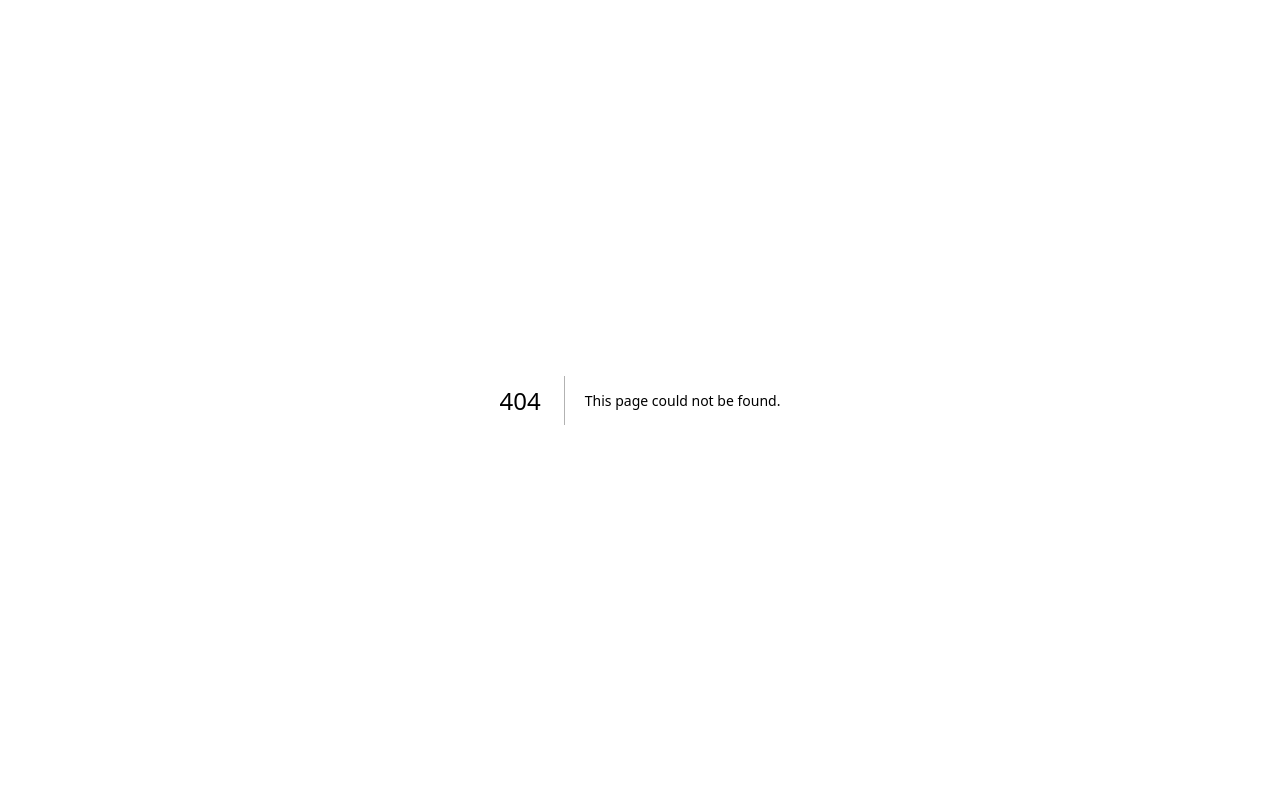
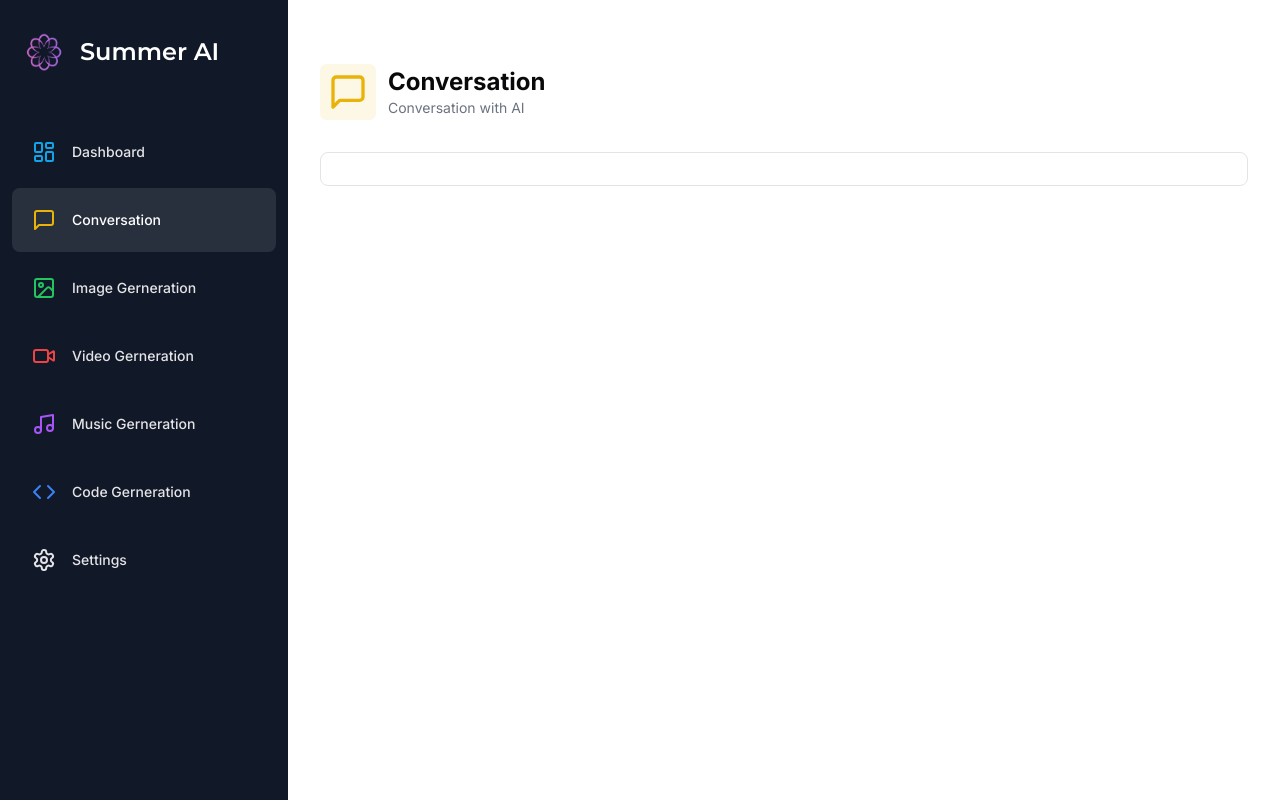
Before and after one commit to XIAxuanzheFrancis/SummerAI, a Next.js app: page /conversation in a window 1280 px wide. Before the commit this address had no page. Built offline with nearby package versions, Linux system fonts and the light colour scheme.

Commit message:
Create Conversation page details (form, heading)

```diff
--- /dev/null
+++ b/app/(dashboard)/(routes)/conversation/constants.ts
@@ -0,0 +1,5 @@
+import * as z from 'zod';
+
+export const formSchema = z.object({
+    prompt: z.string().min(1, {message: 'Prompt is required'})
+})
--- /dev/null
+++ b/app/(dashboard)/(routes)/conversation/page.tsx
@@ -0,0 +1,58 @@
+"use client";
+import { Heading } from "@/components/heading";
+import { MessageSquare } from "lucide-react";
+
+import { useForm } from "react-hook-form";
+
+import * as z from "zod";
+import { formSchema } from "./constants";
+import { zodResolver } from "@hookform/resolvers/zod";
+import { Form, FormControl, FormField, FormItem} from "@/components/ui/form";
+
+const ConversationPage = () => {
+  const form = useForm<z.infer<typeof formSchema>>({
+    resolver: zodResolver(formSchema),
+    defaultValues: {
+      prompt: "",
+    },
+  });
+
+  const isLoading = form.formState.isSubmitting;
+
+  const onSubmit = async (data: z.infer<typeof formSchema>) => {
+      console.log(data);
+  }
+
+  return (
+    <>
+        <div>
+            <Heading
+             title="Conversation"
+             description="Conversation with AI"
+             icon={MessageSquare}
+             iconColor="text-yellow-500"
+             bgColor="bg-yellow-500/10"
+            />
+            <div className="px-4 lg:px-8">
+                <Form {...form}>
+                    <form onSubmit={form.handleSubmit(onSubmit)}
+                        className="rounded-lg border w-full p-4 px-3 md:px-6 focus-within:shadow-sm grid grid-cols-12 gap-2"
+                    >
+                        <FormField name="prompt" render={({field})=>(
+                            <FormItem className="col-span-12">
+                                <FormControl className="m-0 p-0">
+
+                                </FormControl>
+                            </FormItem>
+                        )}
+                        />
+                    </form>
+                </Form>
+        </div>
+        </div>
+    </>
+
+  );
+};
+
+export default ConversationPage;
--- a/app/(dashboard)/(routes)/dashboard/page.tsx
+++ b/app/(dashboard)/(routes)/dashboard/page.tsx
@@ -17,35 +17,35 @@
     label: "Conversation",
     icon: MessageSquare,
     color: "text-yellow-500",
-    bgColor: "text-yellow-500/10",
+    bgColor: "bg-yellow-500/10",
     href: "/conversation",
   },
   {
     label: "Image Gerneration",
     icon: ImageIcon,
     color: "text-green-500",
-    bgColor: "text-green-500/10",
+    bgColor: "bg-green-500/10",
     href: "/imageGerneration",
   },
   {
     label: "Video Gerneration",
     icon: VideoIcon,
     color: "text-red-500",
-    bgColor: "text-red-500/10",
+    bgColor: "bg-red-500/10",
     href: "/videoGerneration",
   },
   {
     label: "Music Gerneration",
     icon: Music,
     color: "text-purple-500",
-    bgColor: "text-purple-500/10",
+    bgColor: "bg-purple-500/10",
     href: "/musicGerneration",
   },
   {
     label: "Code Gerneration",
     icon: Code,
     color: "text-blue-500",
-    bgColor: "text-blue-500/10",
+    bgColor: "bg-blue-500/10",
     href: "/codeGerneration",
   },
 ];
--- /dev/null
+++ b/components/heading.tsx
@@ -0,0 +1,31 @@
+import {LucideIcon} from 'lucide-react';
+import {cn} from '@/lib/utils';
+
+interface HeadingProps{
+    title: string;
+    description: string;
+    icon: LucideIcon;
+    iconColor?: string;
+    bgColor?: string;
+}
+
+export const Heading = ({
+    title,
+    description,
+    icon : Icon,
+    iconColor,
+    bgColor} : HeadingProps)=>{
+    return(
+        <>
+            <div className='px-4 lg:px-8 flex items-center gap-x-3 mb-8'>
+                <div className={cn("p-2 w-fit rounded-md", bgColor)}>
+                    <Icon className={cn("w-10 h-10", iconColor)} />
+                </div>
+                <div>
+                    <h2 className='text-2xl font-bold'>{title}</h2>
+                    <p className='text-sm text-gray-500'>{description}</p>
+                </div>
+            </div>
+        </>
+    )
+}
--- /dev/null
+++ b/components/ui/form.tsx
@@ -0,0 +1,176 @@
+import * as React from "react"
+import * as LabelPrimitive from "@radix-ui/react-label"
+import { Slot } from "@radix-ui/react-slot"
+import {
+  Controller,
+  ControllerProps,
+  FieldPath,
+  FieldValues,
+  FormProvider,
+  useFormContext,
+} from "react-hook-form"
+
+import { cn } from "@/lib/utils"
+import { Label } from "@/components/ui/label"
+
+const Form = FormProvider
+
+type FormFieldContextValue<
+  TFieldValues extends FieldValues = FieldValues,
+  TName extends FieldPath<TFieldValues> = FieldPath<TFieldValues>
+> = {
+  name: TName
+}
+
+const FormFieldContext = React.createContext<FormFieldContextValue>(
+  {} as FormFieldContextValue
+)
+
+const FormField = <
+  TFieldValues extends FieldValues = FieldValues,
+  TName extends FieldPath<TFieldValues> = FieldPath<TFieldValues>
+>({
+  ...props
+}: ControllerProps<TFieldValues, TName>) => {
+  return (
+    <FormFieldContext.Provider value={{ name: props.name }}>
+      <Controller {...props} />
+    </FormFieldContext.Provider>
+  )
+}
+
+const useFormField = () => {
+  const fieldContext = React.useContext(FormFieldContext)
+  const itemContext = React.useContext(FormItemContext)
+  const { getFieldState, formState } = useFormContext()
+
+  const fieldState = getFieldState(fieldContext.name, formState)
+
+  if (!fieldContext) {
+    throw new Error("useFormField should be used within <FormField>")
+  }
+
+  const { id } = itemContext
+
+  return {
+    id,
+    name: fieldContext.name,
+    formItemId: `${id}-form-item`,
+    formDescriptionId: `${id}-form-item-description`,
+    formMessageId: `${id}-form-item-message`,
+    ...fieldState,
+  }
+}
+
+type FormItemContextValue = {
+  id: string
+}
+
+const FormItemContext = React.createContext<FormItemContextValue>(
+  {} as FormItemContextValue
+)
+
+const FormItem = React.forwardRef<
+  HTMLDivElement,
+  React.HTMLAttributes<HTMLDivElement>
+>(({ className, ...props }, ref) => {
+  const id = React.useId()
+
+  return (
+    <FormItemContext.Provider value={{ id }}>
+      <div ref={ref} className={cn("space-y-2", className)} {...props} />
+    </FormItemContext.Provider>
+  )
+})
+FormItem.displayName = "FormItem"
+
+const FormLabel = React.forwardRef<
+  React.ElementRef<typeof LabelPrimitive.Root>,
+  React.ComponentPropsWithoutRef<typeof LabelPrimitive.Root>
+>(({ className, ...props }, ref) => {
+  const { error, formItemId } = useFormField()
+
+  return (
+    <Label
+      ref={ref}
+      className={cn(error && "text-destructive", className)}
+      htmlFor={formItemId}
+      {...props}
+    />
+  )
+})
+FormLabel.displayName = "FormLabel"
+
+const FormControl = React.forwardRef<
+  React.ElementRef<typeof Slot>,
+  React.ComponentPropsWithoutRef<typeof Slot>
+>(({ ...props }, ref) => {
+  const { error, formItemId, formDescriptionId, formMessageId } = useFormField()
+
+  return (
+    <Slot
+      ref={ref}
+      id={formItemId}
+      aria-describedby={
+        !error
+          ? `${formDescriptionId}`
+          : `${formDescriptionId} ${formMessageId}`
+      }
+      aria-invalid={!!error}
+      {...props}
+    />
+  )
+})
+FormControl.displayName = "FormControl"
+
+const FormDescription = React.forwardRef<
+  HTMLParagraphElement,
+  React.HTMLAttributes<HTMLParagraphElement>
+>(({ className, ...props }, ref) => {
+  const { formDescriptionId } = useFormField()
+
+  return (
+    <p
+      ref={ref}
+      id={formDescriptionId}
+      className={cn("text-sm text-muted-foreground", className)}
+      {...props}
+    />
+  )
+})
+FormDescription.displayName = "FormDescription"
+
+const FormMessage = React.forwardRef<
+  HTMLParagraphElement,
+  React.HTMLAttributes<HTMLParagraphElement>
+>(({ className, children, ...props }, ref) => {
+  const { error, formMessageId } = useFormField()
+  const body = error ? String(error?.message) : children
+
+  if (!body) {
+    return null
+  }
+
+  return (
+    <p
+      ref={ref}
+      id={formMessageId}
+      className={cn("text-sm font-medium text-destructive", className)}
+      {...props}
+    >
+      {body}
+    </p>
+  )
+})
+FormMessage.displayName = "FormMessage"
+
+export {
+  useFormField,
+  Form,
+  FormItem,
+  FormLabel,
+  FormControl,
+  FormDescription,
+  FormMessage,
+  FormField,
+}
--- /dev/null
+++ b/components/ui/label.tsx
@@ -0,0 +1,26 @@
+"use client"
+
+import * as React from "react"
+import * as LabelPrimitive from "@radix-ui/react-label"
+import { cva, type VariantProps } from "class-variance-authority"
+
+import { cn } from "@/lib/utils"
+
+const labelVariants = cva(
+  "text-sm font-medium leading-none peer-disabled:cursor-not-allowed peer-disabled:opacity-70"
+)
+
+const Label = React.forwardRef<
+  React.ElementRef<typeof LabelPrimitive.Root>,
+  React.ComponentPropsWithoutRef<typeof LabelPrimitive.Root> &
+    VariantProps<typeof labelVariants>
+>(({ className, ...props }, ref) => (
+  <LabelPrimitive.Root
+    ref={ref}
+    className={cn(labelVariants(), className)}
+    {...props}
+  />
+))
+Label.displayName = LabelPrimitive.Root.displayName
+
+export { Label }
--- a/package.json
+++ b/package.json
@@ -10,7 +10,9 @@
   },
   "dependencies": {
     "@clerk/nextjs": "^4.29.9",
+    "@hookform/resolvers": "^3.3.4",
     "@radix-ui/react-dialog": "^1.0.5",
+    "@radix-ui/react-label": "^2.0.2",
     "@radix-ui/react-slot": "^1.0.2",
     "class-variance-authority": "^0.7.0",
     "clsx": "^2.1.0",
@@ -18,8 +20,10 @@
     "next": "14.1.4",
     "react": "^18",
     "react-dom": "^18",
+    "react-hook-form": "^7.51.2",
     "tailwind-merge": "^2.2.2",
-    "tailwindcss-animate": "^1.0.7"
+    "tailwindcss-animate": "^1.0.7",
+    "zod": "^3.22.4"
   },
   "devDependencies": {
     "@types/node": "^20",
```
Also changed, not shown: 1 other file (tests, documents, lock files or other folders).
